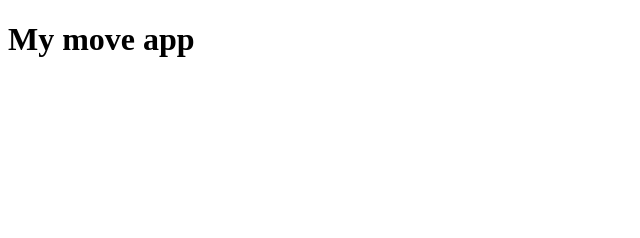
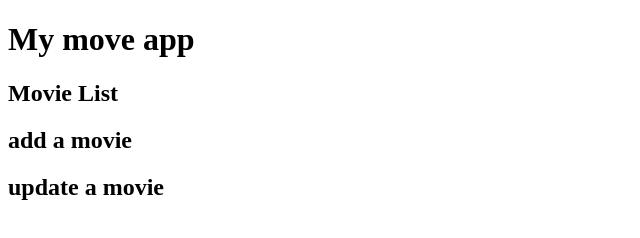
Before and after one commit to Jsgcode93/session-8, a plain HTML site: page index.html in a window 1280 px wide. Shown: the whole page, without its empty margins (0-640 px from the left). Drawn offline with Linux system fonts and the light colour scheme.

Commit message:
add in sections

```diff
--- a/index.html
+++ b/index.html
@@ -4,6 +4,7 @@
     <meta charset="UTF-8">
     <meta name="viewport" content="width=device-width, initial-scale=1.0">
     <title>My Movie App</title>
+    <link rel="stylesheet" href="./css/style.css">
 </head>
 <body>
  <!-- Main page content-->
@@ -11,10 +12,35 @@
  <!-- Page Header-->
   <h1>My move app</h1>
   <!--Section for search and sort-->
+     <section class="search-sort">
 
-  <!--secc-->
+    </section>
+<!--End search and sort section-->
+    <section id="mList">
+     <h2 class ="ml-3">Movie List</h2>
 
+    </section>
+<!--Send move list section -->
 
+<!--section to display message-->
+   <section id="msg" class="msgBox"></section>
+
+   <!--start tab section-->
+   <!--tabs-->
+    <section class="tabs">
+
+    </section>
+ <!--End of tab section-->
+
+ <!--Tab content -->
+<section id="add" class="tabcontent">
+   <h2> add a movie </h2>
+</section>
+<!--End add movie-->
+<!--Update movie section -->
+<section id="update" class="tabcontent">
+    <h2> update a movie <h2>
+</section>
 
 </body>
 </html>
```
